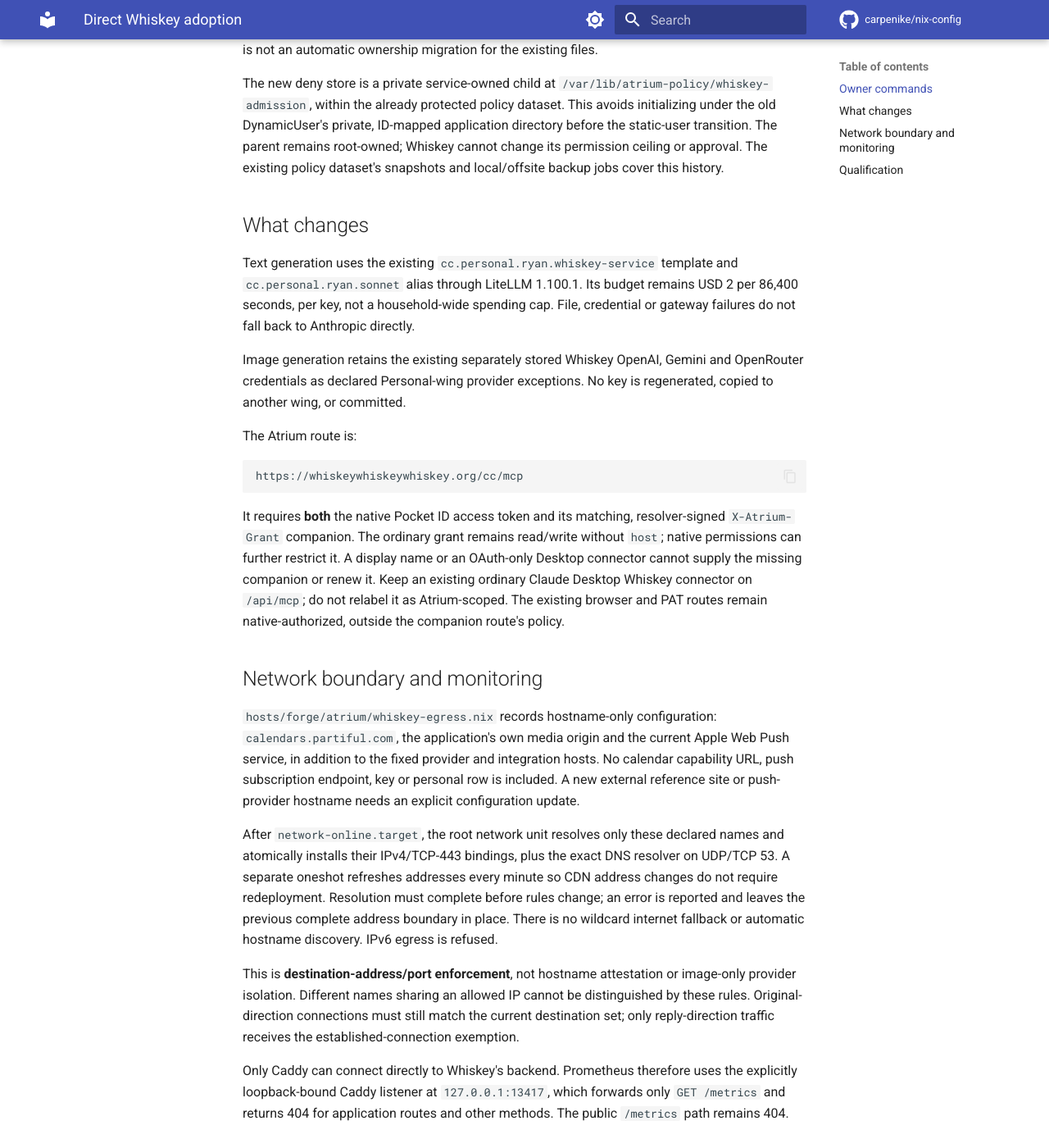
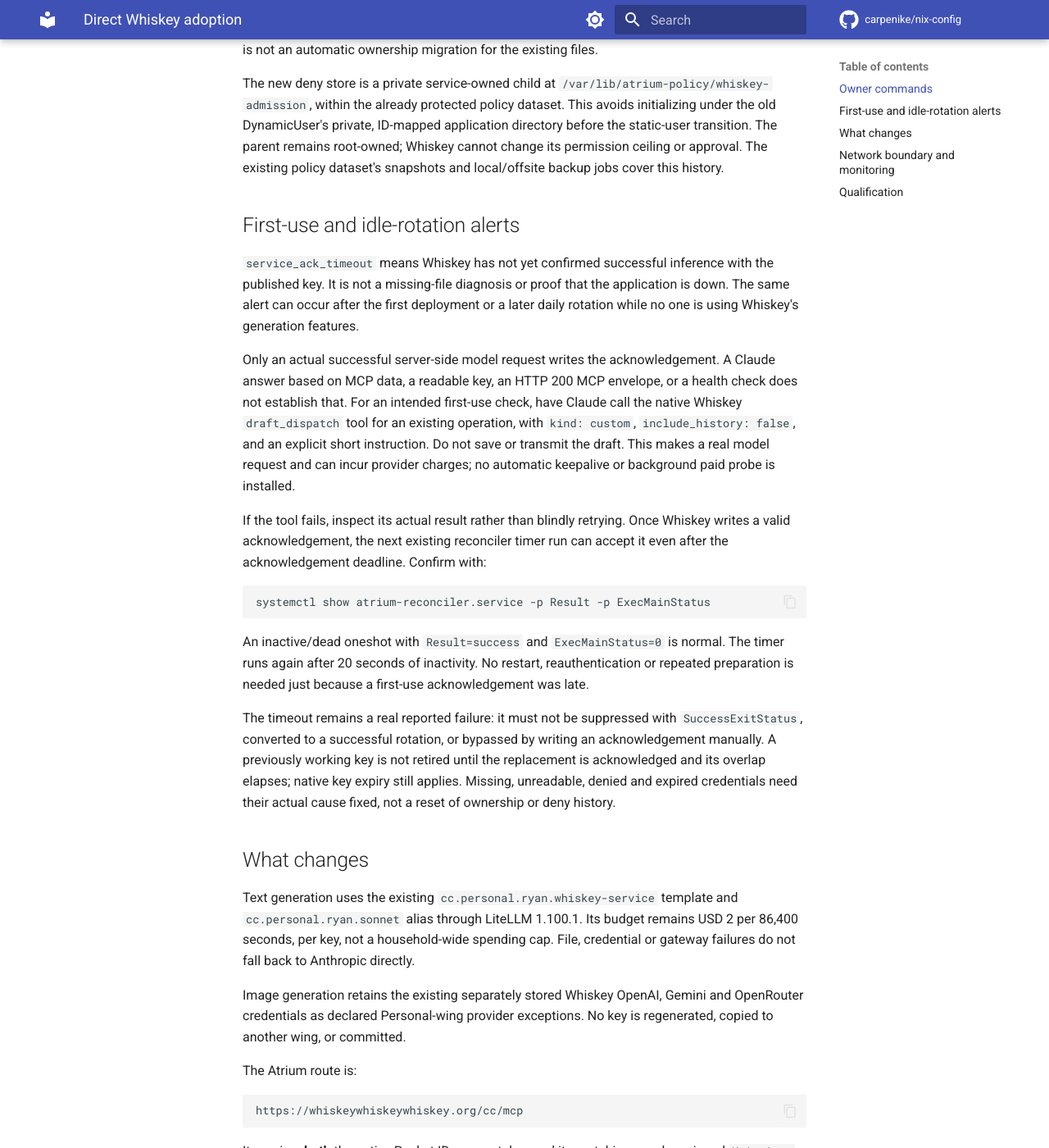
Before and after one commit to carpenike/nix-config, an MkDocs documentation site: the page built from docs/services/atrium-whiskey-cutover.md, in a window 1280 px wide and 1400 px high, scrolled down 906 px. Shown: the whole window at 82% size. Built offline with MkDocs 1.6.1 and Material for MkDocs 9.7.7, drawn with Linux system fonts in a browser that asks for light colours; comment, search, counter and statistics services are not loaded.

Commit message:
fix: make idle Whiskey acknowledgement alerts actionable
Explain first-use and idle-rotation service_ack_timeout without hiding failed reconciliation, changing the60-second acknowledgement deadline, retiring unconfirmed keys or issuing paid probes. Bind the alert to the owner runbook and keep existing failure guards under the host evaluation check.

Co-authored-by: Copilot <223556219+Copilot@users.noreply.github.com>

Copilot-Session: 07549712-8ad0-4630-9bd3-ac67b7a539cc

````diff
--- a/docs/services/atrium-whiskey-cutover.md
+++ b/docs/services/atrium-whiskey-cutover.md
@@ -44,6 +44,41 @@ ID-mapped application directory before the static-user transition. The parent
 remains root-owned; Whiskey cannot change its permission ceiling or approval.
 The existing policy dataset's snapshots and local/offsite backup jobs cover
 this history.
+
+## First-use and idle-rotation alerts
+
+`service_ack_timeout` means Whiskey has not yet confirmed successful inference
+with the published key. It is not a missing-file diagnosis or proof that the
+application is down. The same alert can occur after the first deployment or a
+later daily rotation while no one is using Whiskey's generation features.
+
+Only an actual successful server-side model request writes the acknowledgement.
+A Claude answer based on MCP data, a readable key, an HTTP 200 MCP envelope,
+or a health check does not establish that. For an intended first-use check, have
+Claude call the native Whiskey `draft_dispatch` tool for an existing operation,
+with `kind: custom`, `include_history: false`, and an explicit short instruction.
+Do not save or transmit the draft. This makes a real model request and can incur
+provider charges; no automatic keepalive or background paid probe is installed.
+
+If the tool fails, inspect its actual result rather than blindly retrying. Once
+Whiskey writes a valid acknowledgement, the next existing reconciler timer run
+can accept it even after the acknowledgement deadline. Confirm with:
+
+```sh
+systemctl show atrium-reconciler.service -p Result -p ExecMainStatus
+```
+
+An inactive/dead oneshot with `Result=success` and `ExecMainStatus=0` is normal.
+The timer runs again after 20 seconds of inactivity. No restart, reauthentication
+or repeated preparation is needed just because a first-use acknowledgement was
+late.
+
+The timeout remains a real reported failure: it must not be suppressed with
+`SuccessExitStatus`, converted to a successful rotation, or bypassed by writing
+an acknowledgement manually. A previously working key is not retired until the
+replacement is acknowledged and its overlap elapses; native key expiry still
+applies. Missing, unreadable, denied and expired credentials need their actual
+cause fixed, not a reset of ownership or deny history.
 
 ## What changes
 
````
Also changed, not shown: 2 other files.
